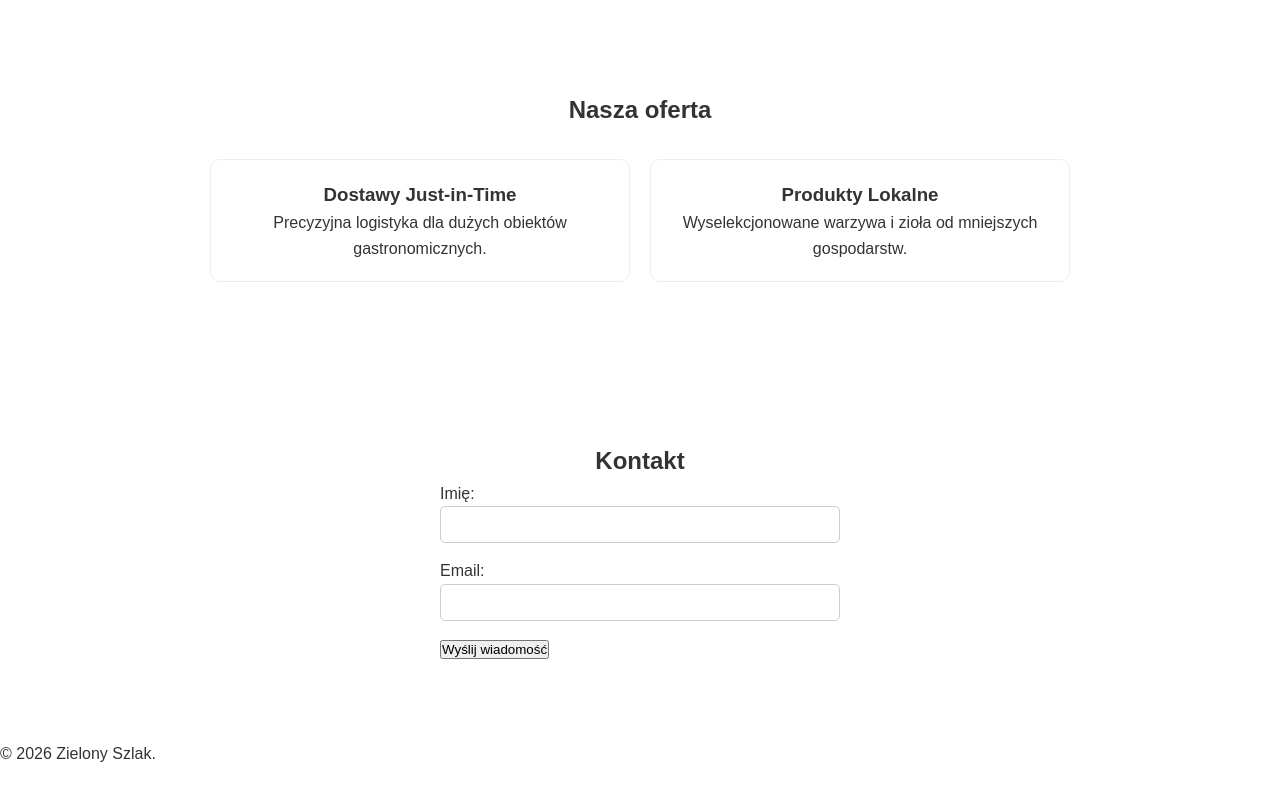
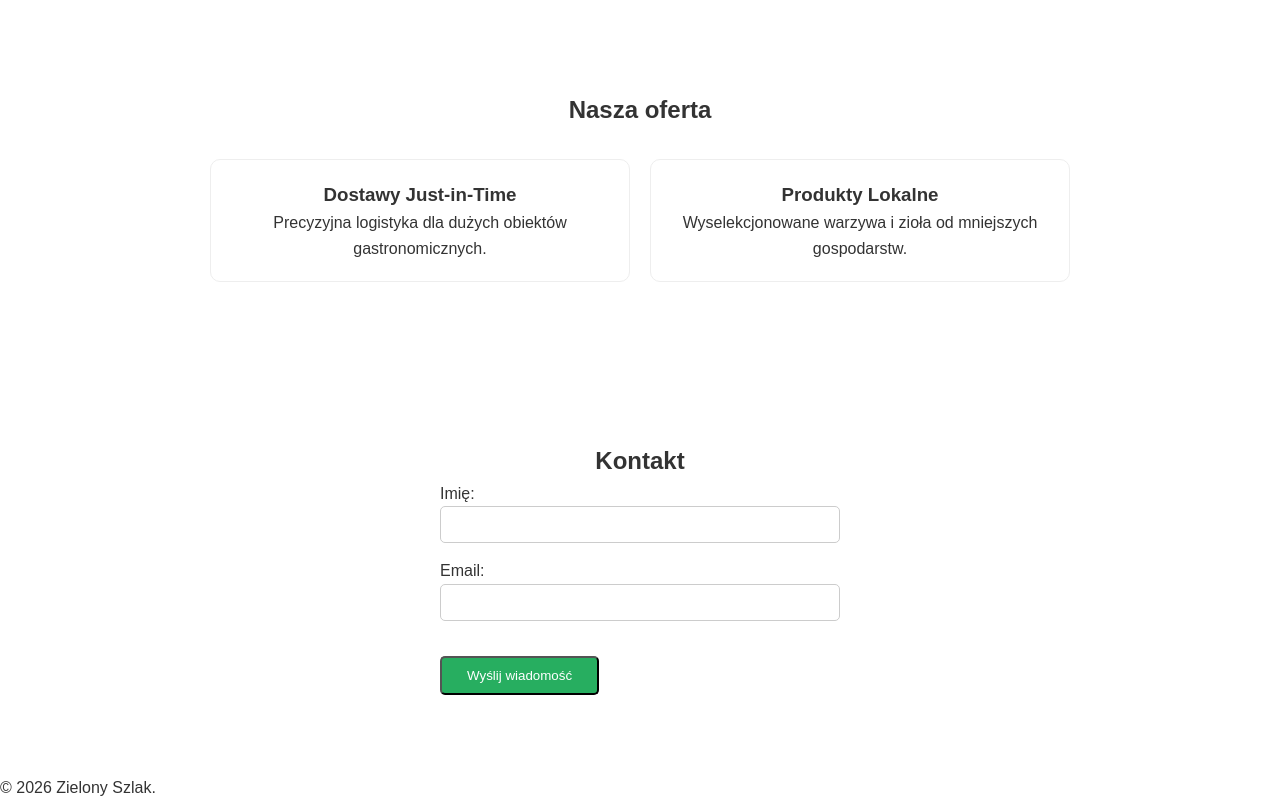
Before and after one commit to GvozdoDer007/praktyki, a website: page index.html in a window 1280 px wide. Shown: the part 625-1425 px from the top of the page. Before the commit the page ends 1392 px from the top, so only its background shows below. Drawn offline with Linux system fonts and the light colour scheme.

Commit message:
fix button design

```diff
--- a/index.html
+++ b/index.html
@@ -57,7 +57,7 @@
                     <label for="email">Email:</label>
                     <input type="email" id="email" name="email" required>
                 </div>
-                <button type="submit">Wyślij wiadomość</button>
+                <button type="submit" id="sendButton">Wyślij wiadomość</button>
             </form>
             <p id="form-status"></p>
         </section>
--- a/style.css
+++ b/style.css
@@ -94,6 +94,17 @@ nav {
 .form-group {
     margin-bottom: 15px;
 }
+
+#sendButton {
+    display: inline-block;
+    background: #27ae60;
+    color: white;
+    padding: 10px 25px;
+    text-decoration: none;
+    border-radius: 5px;
+    margin-top: 20px;
+}
+
 input {
     width: 100%; padding: 10px; border: 1px solid #ccc; border-radius: 5px;
 }
```
